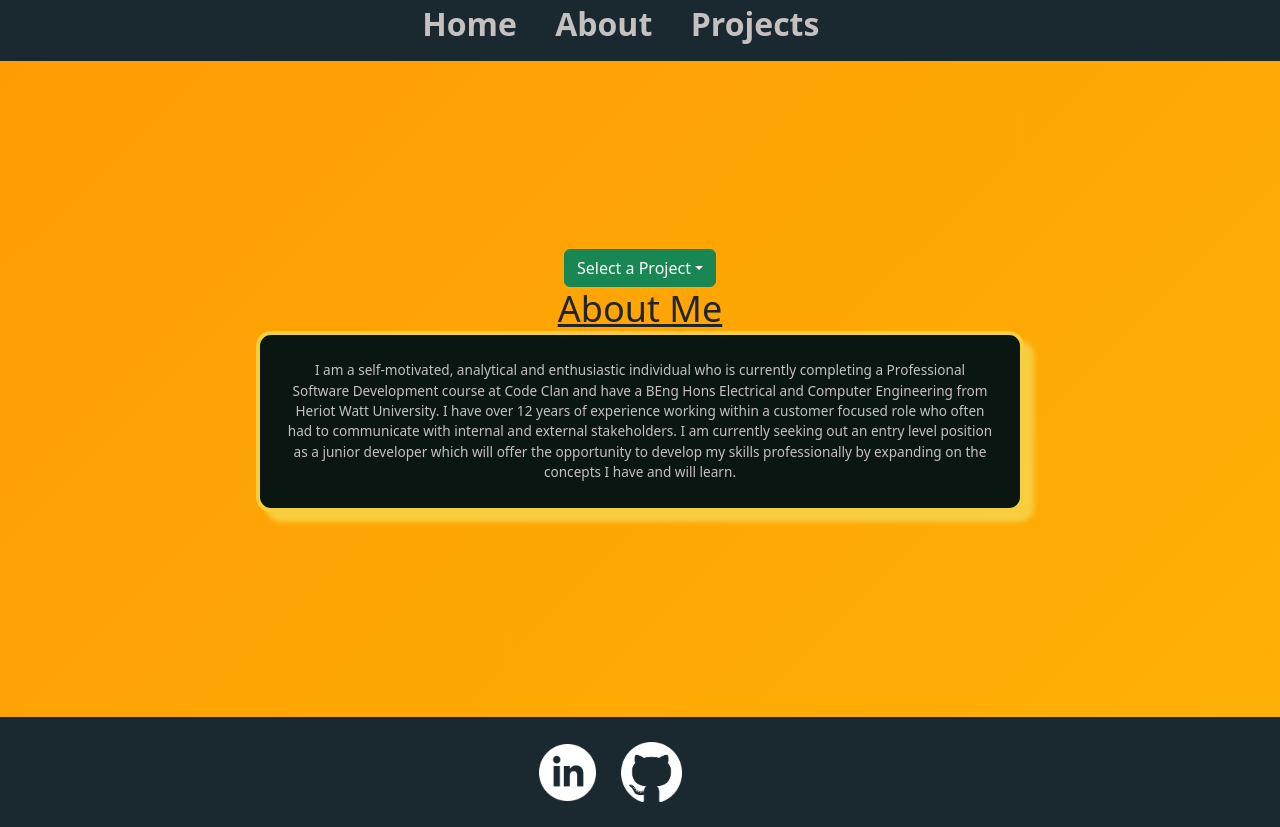
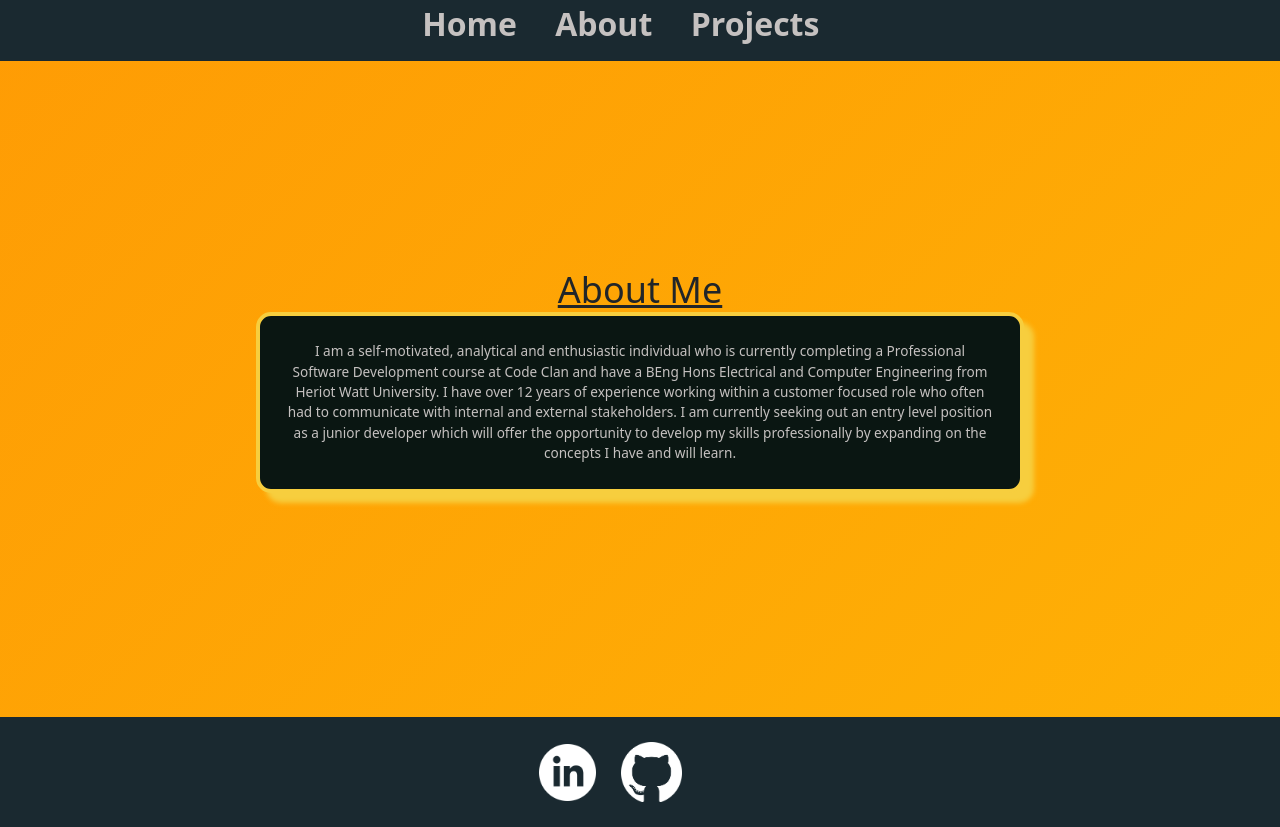
Before and after one commit to ScottDrysdale86/portfolio, a React (Create React App) app: page /portfolio/About in a window 1280 px wide. Built offline with nearby package versions, Linux system fonts and the light colour scheme.

Commit message:
deleted dropdown, changed main page styling

```diff
--- a/src/Components/About.js
+++ b/src/Components/About.js
@@ -1,15 +1,8 @@
 import styled from "styled-components";
-import { Dropdown } from "react-bootstrap";
-import DropdownToggle from "react-bootstrap/esm/DropdownToggle";
 
 const About = () => {
 	return (
 		<Wrapper>
-			<Dropdown>
-				<DropdownToggle variant="success" id="dropdown-basic">
-					Select a Project
-				</DropdownToggle>
-			</Dropdown>
 			<Title>About Me</Title>
 			<Info>
 				I am a self-motivated, analytical and enthusiastic individual
--- a/src/Components/MainPage.js
+++ b/src/Components/MainPage.js
@@ -2,7 +2,7 @@ import styled from "styled-components";
 
 const MainPage = () => {
 	return (
-		<>
+		<Page>
 			<Wrapper>
 				<ProfilePic
 					src={require("../images/me.png")}
@@ -17,6 +17,8 @@ const MainPage = () => {
 					<Bullet> 🔗 Let's Connect Below!</Bullet>
 				</Details>
 			</Wrapper>
+			<Title>Skills: </Title>
+
 			<Skills>
 				<ImageIcon
 					src={require("../images/python.webp")}
@@ -55,18 +57,24 @@ const MainPage = () => {
 					alt="Cypress"
 				></ImageIcon>
 			</Skills>
-		</>
+		</Page>
 	);
 };
 
+const Page = styled.div`
+	height: 80vh;
+	display: flex;
+	flex-direction: column;
+	justify-content: center;
+`;
 const Wrapper = styled.div`
 	/* background-color: #c5c1c0; */
 	display: flex;
 	flex-direction: row;
 	align-items: center;
 	justify-content: center;
-	height: 51vh;
-	margin: 0 3%;
+	/* height: 51vh; */
+	margin: 5vh;
 `;
 
 const ProfilePic = styled.img`
@@ -94,18 +102,22 @@ const Bullet = styled.h5`
 	width: max-content;
 	font-size: 2.2vh;
 `;
+const Title = styled.h1`
+	text-align: center;
+	font-size: 2.5vh;
+`;
 
 const Skills = styled.div`
 	display: flex;
 	flex-direction: row;
 	justify-content: center;
-	height: 30vh;
+	/* height: 30vh; */
 `;
 
 const ImageIcon = styled.img`
 	width: 5vw;
-	height: 6vh;
-	margin: 5% 0%;
+	/* height: 6vh; */
+	margin-bottom: 5%;
 	padding: 1%;
 `;
 
```
